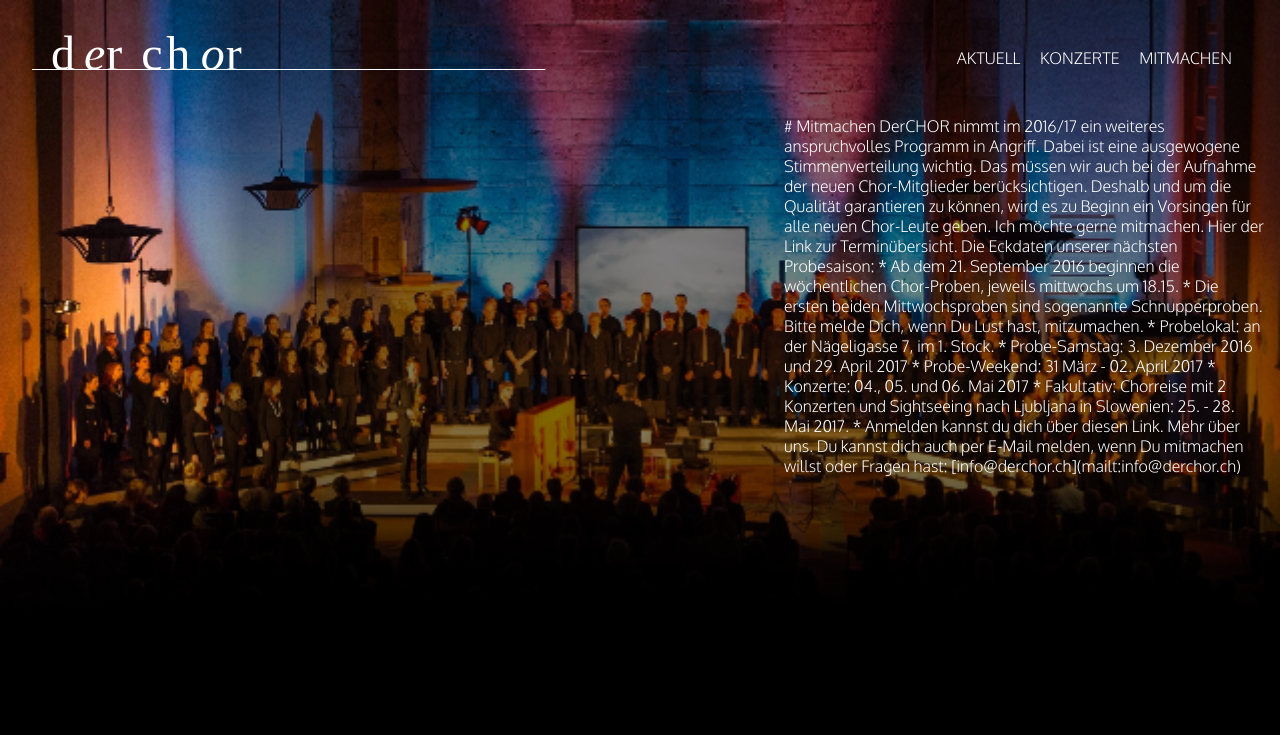
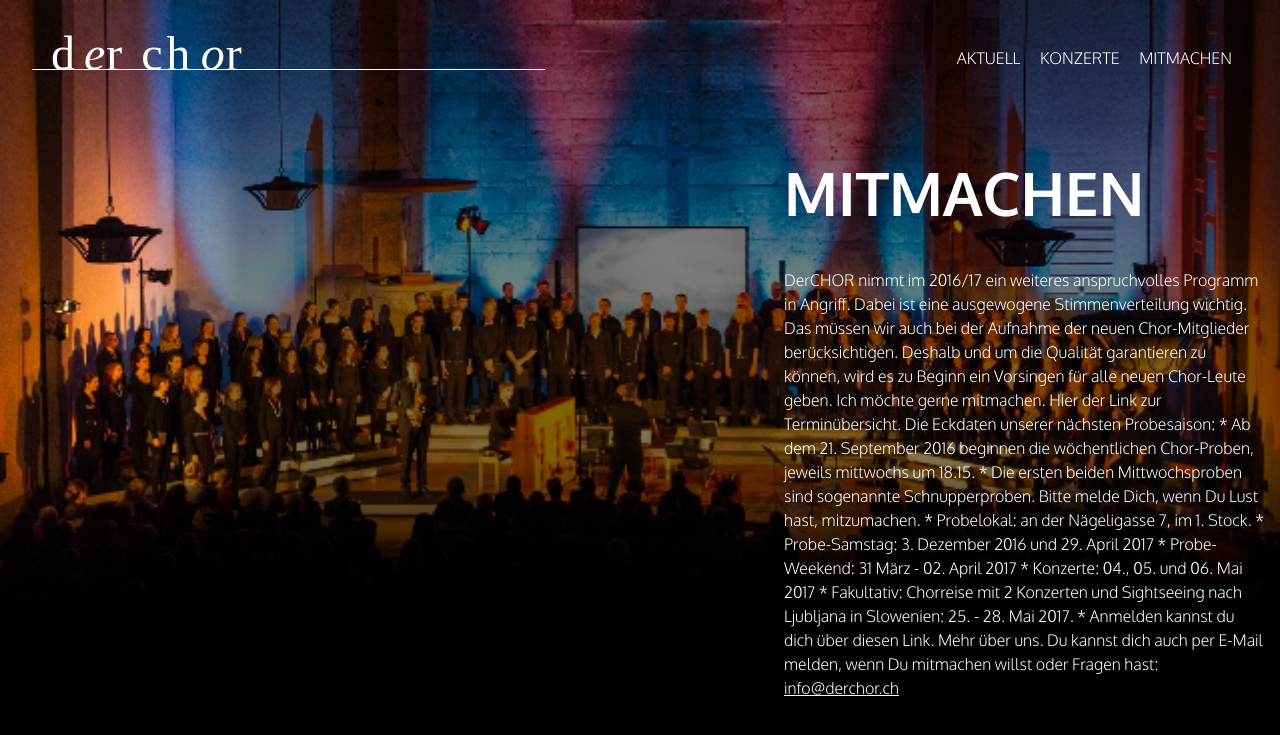
Before and after one commit to derchor/website, a Jekyll site: the page built from mitmachen.md, in a window 1280 px wide. Shown: the top 735 px of the page. Built offline with Jekyll 4.4.1, drawn with Linux system fonts in a browser that asks for light colours; our own code applies the rules of GitHub Pages for plain Markdown files; some of the changed lines change nothing that is shown.

Commit message:
Updated 'mitmachen.md' via CloudCannon

```diff
--- a/mitmachen.md
+++ b/mitmachen.md
@@ -1,26 +1,7 @@
 ---
 ---
 
-<div class="editable">
+
 # Mitmachen
 
-DerCHOR nimmt im 2016/17 ein weiteres anspruchvolles Programm in Angriff. Dabei ist eine ausgewogene Stimmenverteilung wichtig. Das müssen wir auch bei der Aufnahme der neuen Chor-Mitglieder berücksichtigen. Deshalb und um die Qualität garantieren zu können, wird es zu Beginn ein Vorsingen für alle neuen Chor-Leute geben.
-
-Ich möchte gerne mitmachen.
-
-Hier der Link zur Terminübersicht.
-
-Die Eckdaten unserer nächsten Probesaison:
-* Ab dem 21. September 2016 beginnen die wöchentlichen Chor-Proben, jeweils mittwochs um 18.15.
-* Die ersten beiden Mittwochsproben sind sogenannte Schnupperproben. Bitte melde Dich, wenn Du Lust hast, mitzumachen.
-* Probelokal: an der Nägeligasse 7, im 1. Stock.
-* Probe-Samstag: 3. Dezember 2016 und 29. April 2017
-* Probe-Weekend: 31 März - 02. April 2017
-* Konzerte: 04., 05. und 06. Mai 2017
-* Fakultativ: Chorreise mit 2 Konzerten und Sightseeing nach Ljubljana in Slowenien: 25. - 28. Mai 2017.
-* Anmelden kannst du dich über diesen Link.
-
-Mehr über uns.
-
-Du kannst dich auch per E-Mail melden, wenn Du mitmachen willst oder Fragen hast: [info@derchor.ch](mailt:info@derchor.ch)
-</div>
+DerCHOR nimmt im 2016/17 ein weiteres anspruchvolles Programm in Angriff. Dabei ist eine ausgewogene Stimmenverteilung wichtig. Das m&uuml;ssen wir auch bei der Aufnahme der neuen Chor-Mitglieder ber&uuml;cksichtigen. Deshalb und um die Qualit&auml;t garantieren zu k&ouml;nnen, wird es zu Beginn ein Vorsingen f&uuml;r alle neuen Chor-Leute geben. Ich m&ouml;chte gerne mitmachen. Hier der Link zur Termin&uuml;bersicht. Die Eckdaten unserer n&auml;chsten Probesaison: \* Ab dem 21. September 2016 beginnen die w&ouml;chentlichen Chor-Proben, jeweils mittwochs um 18.15. \* Die ersten beiden Mittwochsproben sind sogenannte Schnupperproben. Bitte melde Dich, wenn Du Lust hast, mitzumachen. \* Probelokal: an der N&auml;geligasse 7, im 1. Stock. \* Probe-Samstag: 3. Dezember 2016 und 29. April 2017 \* Probe-Weekend: 31 M&auml;rz - 02. April 2017 \* Konzerte: 04., 05. und 06. Mai 2017 \* Fakultativ: Chorreise mit 2 Konzerten und Sightseeing nach Ljubljana in Slowenien: 25. - 28. Mai 2017. \* Anmelden kannst du dich &uuml;ber diesen Link. Mehr &uuml;ber uns. Du kannst dich auch per E-Mail melden, wenn Du mitmachen willst oder Fragen hast: [info@derchor.ch](mailt:info@derchor.ch)
```
